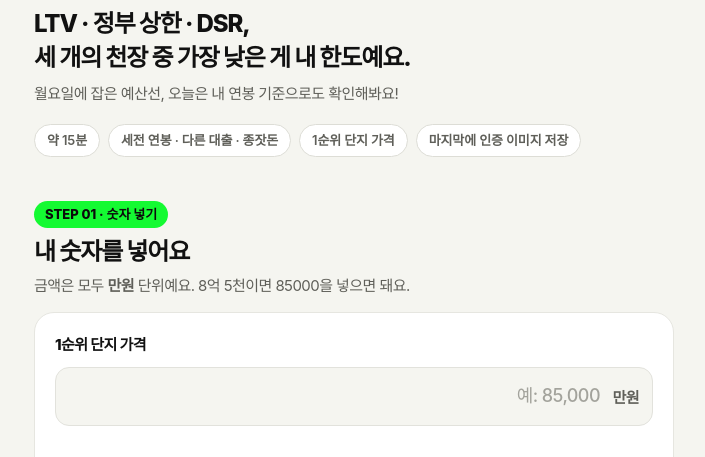
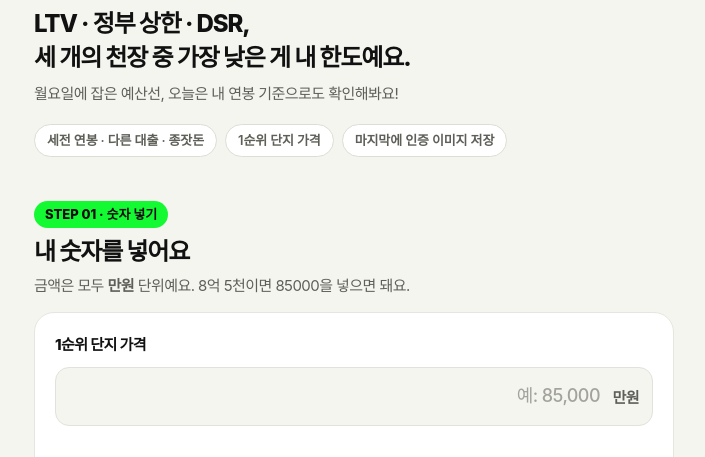
Before and after one commit to rabbit-habbit/moneyfreelab, a plain HTML site: page day19/index.html in a window 1280 px wide. Shown: the part 277-734 px from the top of the page, without its empty margins (286-991 px from the left). Drawn offline with Linux system fonts and the light colour scheme; a web font is replaced by a local one.

Commit message:
day19: drop time label from intro
Co-Authored-By: Claude Opus 5.5 <noreply@anthropic.com>
Claude-Session: https://claude.ai/code/session_01Bk6FpX62bbmPQinpvv9FVb

```diff
--- a/day19/index.html
+++ b/day19/index.html
@@ -241,7 +241,7 @@ function shell(){return `
 <p class="hero-mission">DAY 19. 대출 용어와 전략</p>
 <p class="hero-copy">LTV · 정부 상한 · DSR,<br>세 개의 천장 중 가장 낮은 게 내 한도예요.</p>
 <p class="hero-sub">월요일에 잡은 예산선, 오늘은 내 연봉 기준으로도 확인해봐요!</p>
-<ul class="meta"><li>약 15분</li><li>세전 연봉 · 다른 대출 · 종잣돈</li><li>1순위 단지 가격</li><li>마지막에 인증 이미지 저장</li></ul>
+<ul class="meta"><li>세전 연봉 · 다른 대출 · 종잣돈</li><li>1순위 단지 가격</li><li>마지막에 인증 이미지 저장</li></ul>
 ${IN_APP?`<div class="inapp"><b>📌 크롬·사파리로 열면 더 편해요</b><p>${IN_KAKAO?'카카오톡':'앱'} 안에서는 입력한 숫자가 지워지기 쉽고, 이미지 저장도 잘 안 될 수 있어요. 내일 DAY 20 로드맵에서 오늘 숫자를 그대로 불러오려면 같은 브라우저로 열어 주세요.</p><button type="button" id="ext">크롬·사파리로 열기</button></div>`:''}
 </section>
 
```
